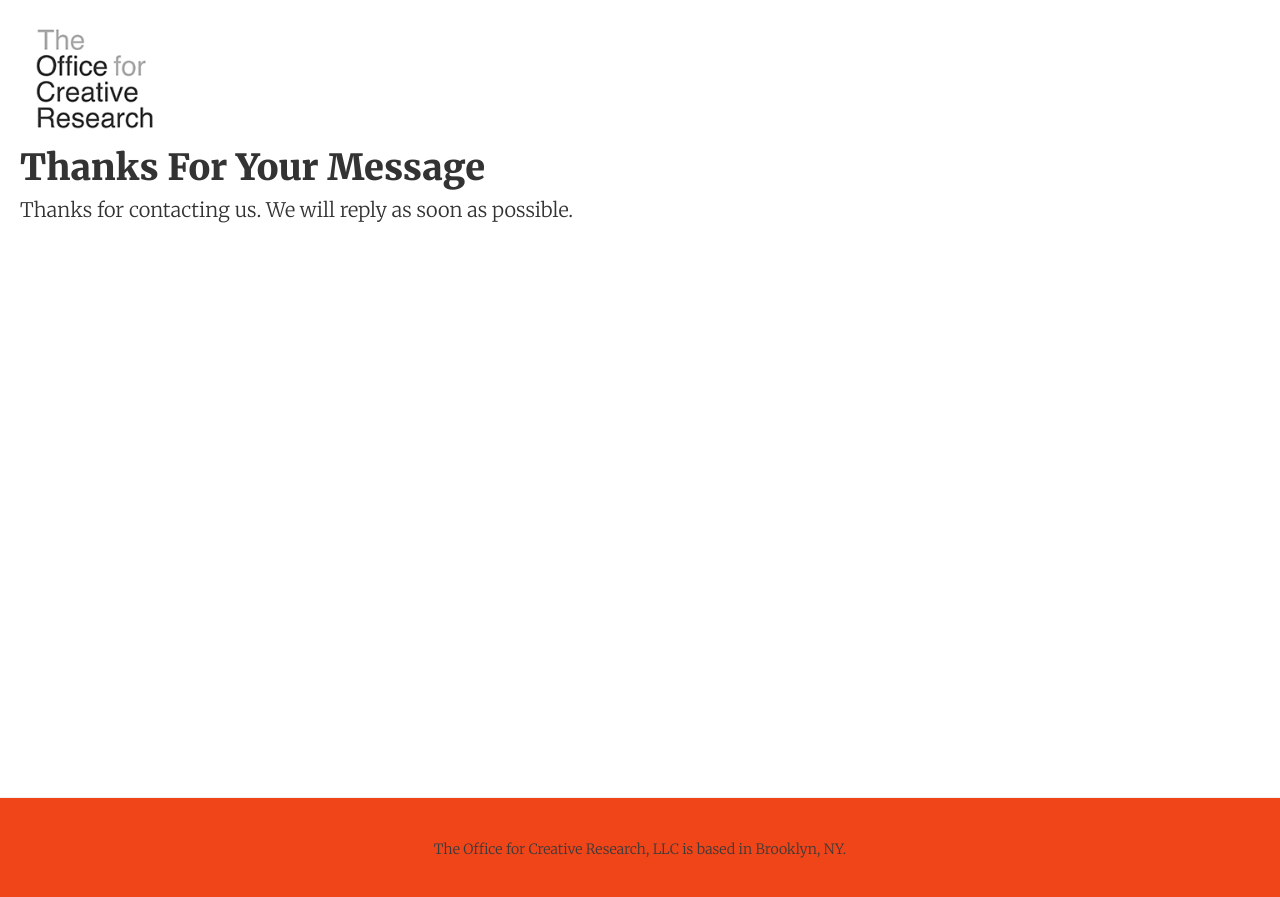
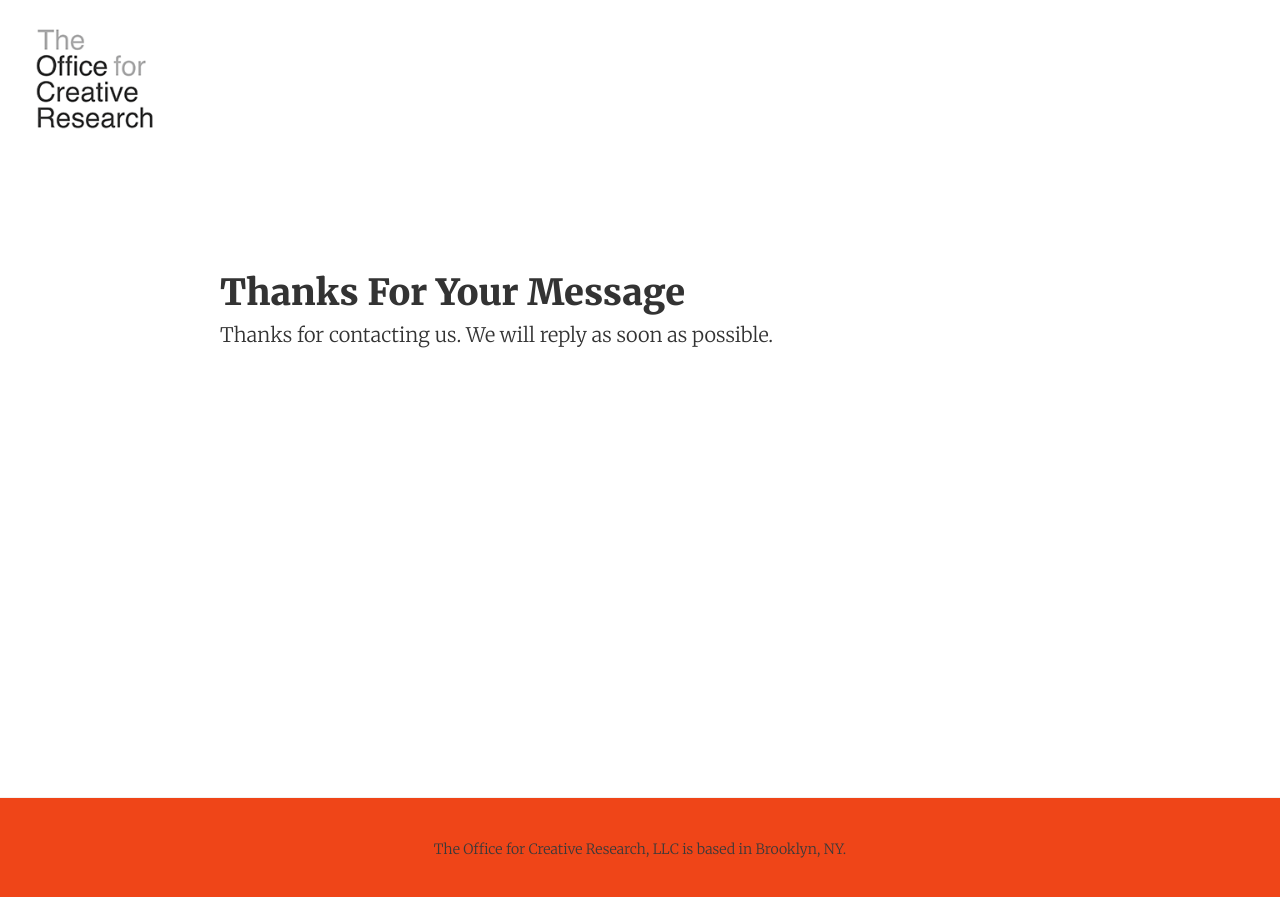
Before and after one commit to O-C-R/o-c-r.github.io, a Jekyll site: the page built from thanks.md, in a window 1280 px wide. Shown: the top 897 px of the page. Built offline with Jekyll 4.4.1, drawn with Linux system fonts in a browser that asks for light colours; nearby versions of some CDN libraries.

Commit message:
fix feed width

```diff
--- a/_layouts/page.html
+++ b/_layouts/page.html
@@ -2,6 +2,7 @@
 layout: default
 ---
 <div class="home">
+    <div class="posts-home">
         <div class="post">
           <header class="post-header">
             <h1 class="h2">{{ page.title }}</h1>
@@ -11,3 +12,4 @@
           </article>
         </div>
     </div>
+</div>
--- a/_sass/_ocr.scss
+++ b/_sass/_ocr.scss
@@ -132,6 +132,7 @@
 
     .posts-home {
         padding-right: 10%;
+        padding-top: 0px;
     }
 }
 
```
Lines whose indentation alone changed are shown as unchanged.
